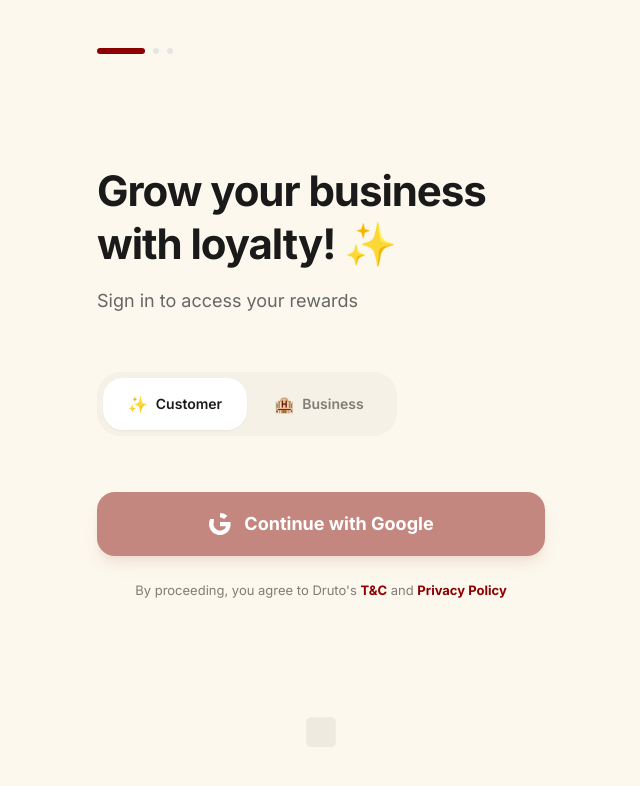
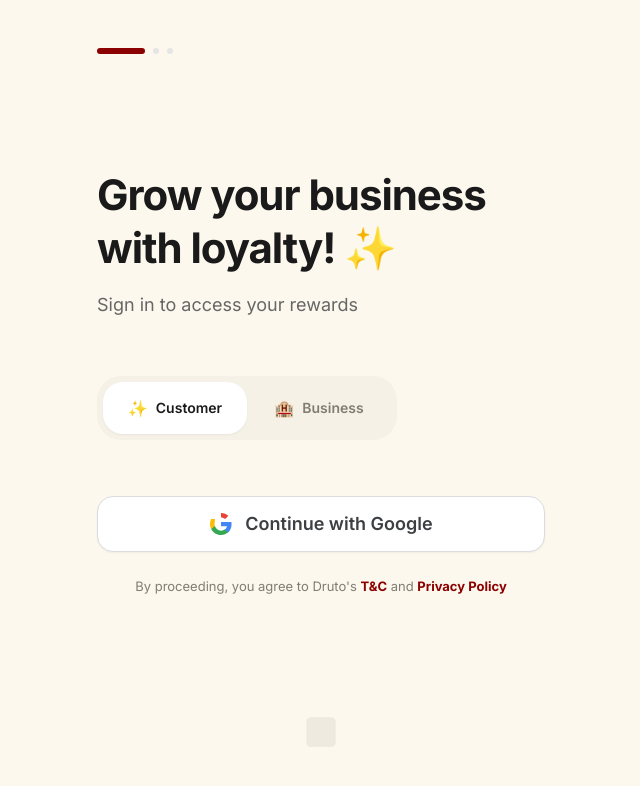
Before and after one commit to viamoodbk-a11y/Druto-Globle, a React (Vite) app: page /auth in a window 1280 px wide. Shown: the top 786 px of the page, without its empty margins (319-959 px from the left). Built offline with nearby package versions, Linux system fonts and the light colour scheme.

Commit message:
Standardize Google login button branding

```diff
--- a/src/pages/Auth.tsx
+++ b/src/pages/Auth.tsx
@@ -103,7 +103,7 @@ const Auth = () => {
           <button
             onClick={handleGoogleLogin}
             disabled={isLoading}
-            className="w-full h-[64px] flex items-center justify-center gap-3 bg-[#C4877F] hover:bg-[#B77D73] text-white rounded-[18px] font-bold text-lg shadow-lg shadow-[#C88E84]/20 transition-all duration-200 active:scale-[0.98] disabled:opacity-70 disabled:active:scale-100"
+            className="w-full h-[56px] flex items-center justify-center gap-3 bg-white hover:bg-gray-50 text-[#3c4043] border border-[#DADCE0] rounded-[16px] font-semibold text-lg shadow-sm transition-all duration-200 active:scale-[0.98] disabled:opacity-70 disabled:active:scale-100"
           >
             {isLoading ? (
               <Loader2 className="w-6 h-6 animate-spin" />
@@ -111,19 +111,19 @@ const Auth = () => {
               <>
                 <svg className="w-6 h-6" viewBox="0 0 24 24">
                   <path
-                    fill="currentColor"
+                    fill="#4285F4"
                     d="M22.56 12.25c0-.78-.07-1.53-.2-2.25H12v4.26h5.92c-.26 1.37-1.04 2.53-2.21 3.31v2.77h3.57c2.08-1.92 3.28-4.74 3.28-8.09z"
                   />
                   <path
-                    fill="currentColor"
+                    fill="#34A853"
                     d="M12 23c2.97 0 5.46-.98 7.28-2.66l-3.57-2.77c-.98.66-2.23 1.06-3.71 1.06-2.86 0-5.29-1.93-6.16-4.53H2.18v2.84C3.99 20.53 7.7 23 12 23z"
                   />
                   <path
-                    fill="currentColor"
+                    fill="#FBBC05"
                     d="M5.84 14.09c-.22-.66-.35-1.36-.35-2.09s.13-1.43.35-2.09V7.07H2.18C1.43 8.55 1 10.22 1 12s.43 3.45 1.18 4.93l2.85-2.22.81-.62z"
                   />
                   <path
-                    fill="currentColor"
+                    fill="#EA4335"
                     d="M12 5.38c1.62 0 3.06.56 4.21 1.64l3.15-3.15C17.45 2.09 14.97 1 12 1 7.7 1 3.47 2.18 7.07l3.66 2.84c.87-2.6 3.3-4.53 6.16-4.53z"
                   />
                 </svg>
```
